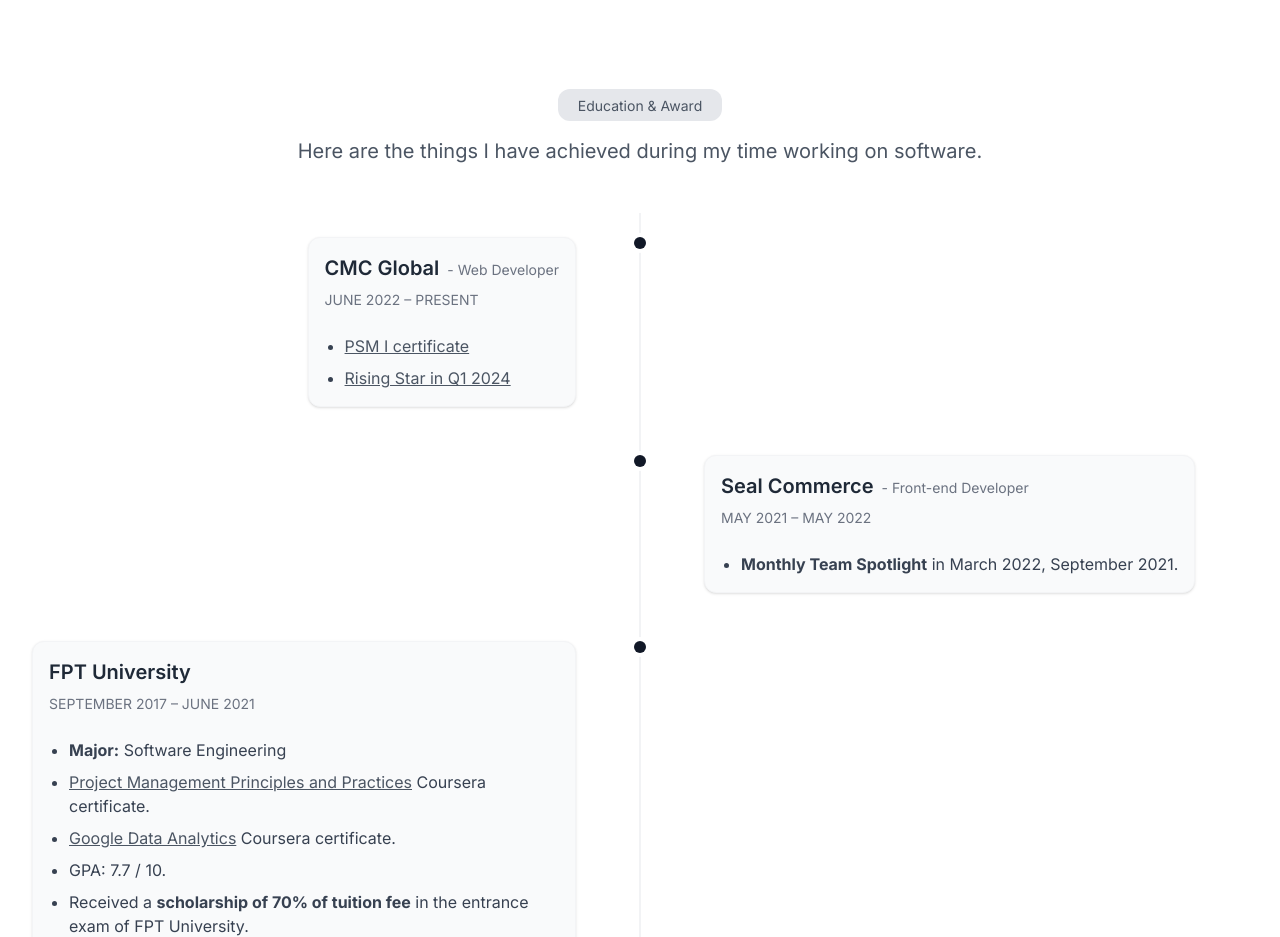
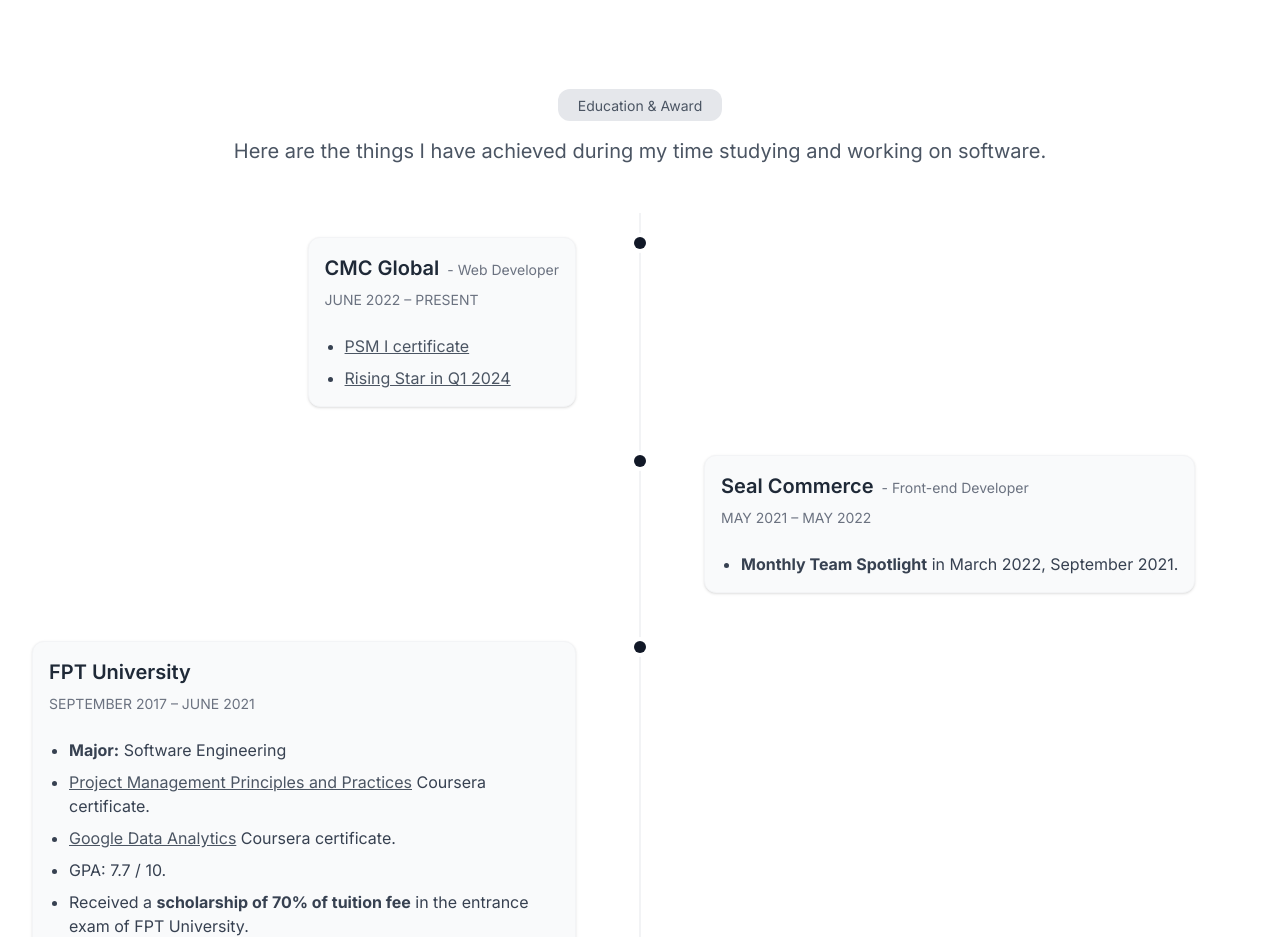
Before and after one commit to duydd25031999/cloudflare-portfolio, a React (Vite) app: page / in a window 1280 px wide. Shown: the part 1580-2517 px from the top of the page. Built offline with nearby package versions, Linux system fonts and the light colour scheme.

Commit message:
Update AwardSection.jsx

```diff
--- a/src/components/AwardSection.jsx
+++ b/src/components/AwardSection.jsx
@@ -66,7 +66,7 @@
         <SectionLayout
             id="education-award"
             title="Education & Award"
-            subtitle="Here are the things I have achieved during my time working on software."
+            subtitle="Here are the things I have achieved during my time studying and working on software."
         >
             {/* Timeline wrapper: left line on mobile, center line on lg */}
             <ul className="
```
